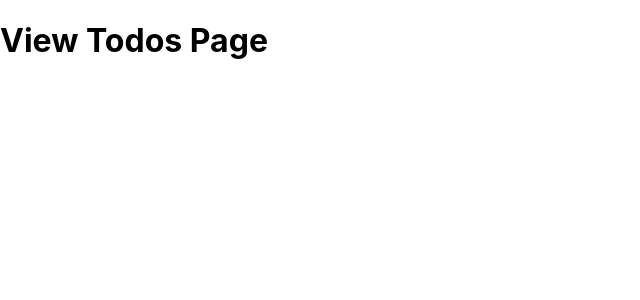
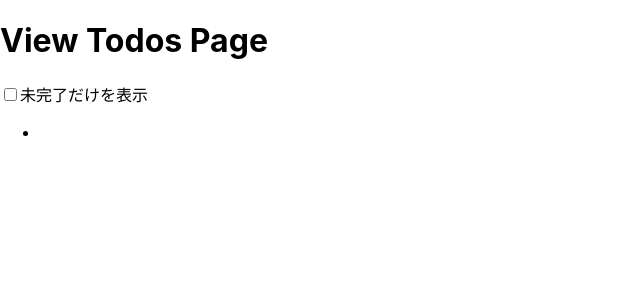
Before and after one commit to sekiyan372/react-study-sample, a React (Create React App) app: page /week4/ex in a window 1280 px wide. Shown: the top 300 px of the page, without its empty margins (0-640 px from the left). Built offline with nearby package versions, Linux system fonts and the light colour scheme.

Commit message:
サンプルプログラムを更新

```diff
--- a/src/pages/week4/Ex.tsx
+++ b/src/pages/week4/Ex.tsx
@@ -1,11 +1,27 @@
 // Access to http://localhost:3000/week4/ex/
 
-import React, { VFC } from 'react'
+import React, { VFC, useState } from 'react'
 
 const ViewTodos: VFC = () => {
+  // チェックボックスの State
+  const [checked, setChecked] = useState<boolean>(false)
+
   return (
     <>
       <h1>View Todos Page</h1>
+
+      <input
+        type="checkbox"
+        id="completed"
+        checked={checked}
+        onClick={() => setChecked(!checked)}
+      />
+      <label htmlFor="completed">未完了だけを表示</label>
+
+      {/* ここにリスト表示する */}
+      <ul>
+        <li></li>
+      </ul>
     </>
   )
 }
```
